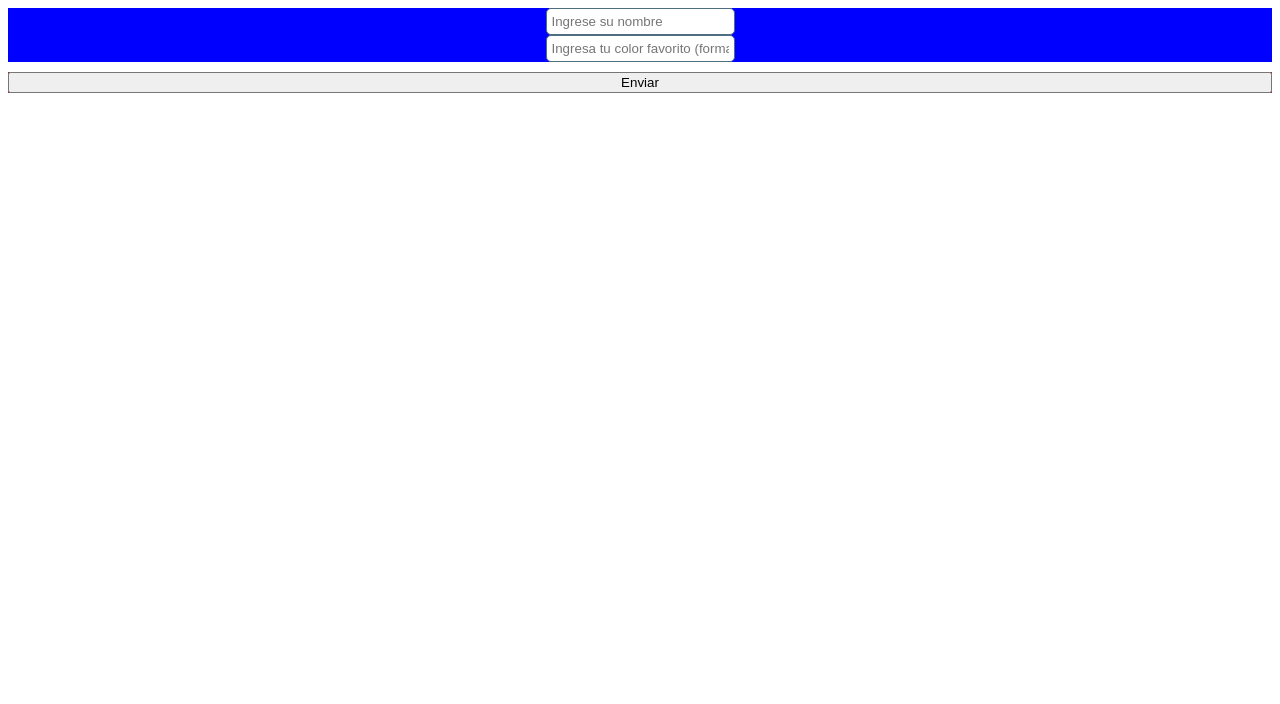
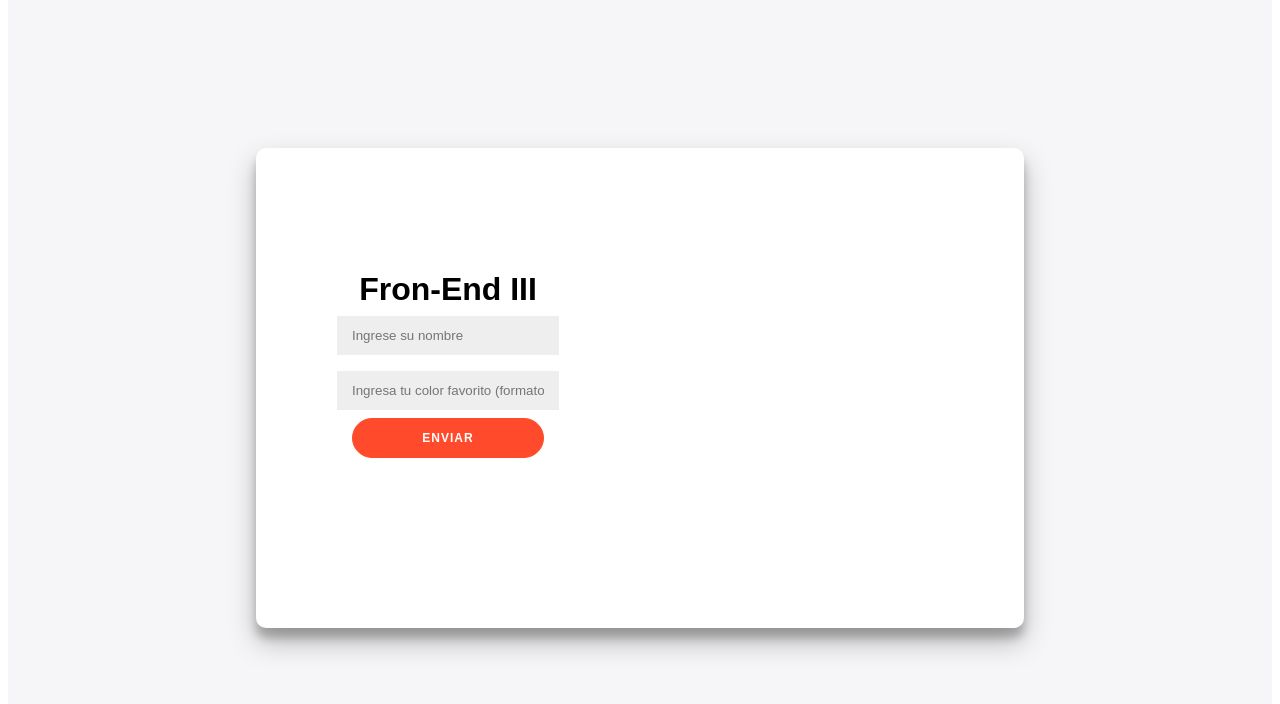
Before and after one commit to Rafaamaya/primer-entregable-front-end-III, a React (Vite) app: page / in a window 1280 px wide. Shown: the top 704 px of the page. Built offline with nearby package versions, Linux system fonts and the light colour scheme.

Commit message:
sd agregaron los estilos correspondientes

```diff
--- a/src/Formulario.jsx
+++ b/src/Formulario.jsx
@@ -2,8 +2,16 @@ import React, { useState } from "react";
 import Card from "./components/Card/Card";
 import TextInput from "./components/TextInput/TextInput";
 import { objeto } from "./constant/Objeto";
+import {
+  Body,
+  Button,
+  Container,
+  FormContainer,
+  H1,
+  OverlayContainer,
+} from "./FormularioStyled";
 
-const inputObjet = objeto
+const inputObjet = objeto;
 
 const Formulario = () => {
   const [values, setValues] = useState({ nombre: "", color: "" });
@@ -28,17 +36,10 @@ const Formulario = () => {
   };
 
   return (
-    <>
-      <form
-        id="login-form"
-        onSubmit={handleSubmit}
-        style={{
-          backgroundColor: "blue",
-          display: "flex",
-          flexDirection: "column",
-          alignItems: "center",
-        }}
-      >
+    <Body>
+      <Container>
+        <FormContainer id="login-form" onSubmit={handleSubmit}>
+          <H1>Fron-End III</H1>
           {inputObjet.map((field) => (
             <TextInput
               key={field.id}
@@ -48,24 +49,20 @@ const Formulario = () => {
               onChange={handleChange}
             />
           ))}
-      </form>
-      <div
-        style={{
-          display: "flex",
-          backgroundColor: "brown",
-          flexDirection: "column",
-          margin: "10px 0px",
-        }}
-      >
-        <button form="login-form" btn="submit">
+          <Button form="login-form" btn="submit">
             Enviar
-        </button>
-      </div>
+          </Button>
+        </FormContainer>
         {validacion && (
           <h2>"Por favor chequea que la información sea correcta"</h2>
         )}
-      {showCard && <Card name={values.nombre} colour={values.color} />}
-    </>
+        {showCard && (
+          <OverlayContainer>
+            <Card name={values.nombre} colour={values.color} />
+          </OverlayContainer>
+        )}
+      </Container>
+    </Body>
   );
 };
 
--- a/src/FormularioStyled.js
+++ b/src/FormularioStyled.js
@@ -1 +1,66 @@
 import styled, { css } from "styled-components";
+
+export const Body = styled.div`
+  background: #f6f5f7;
+  display: flex;
+  justify-content: center;
+  align-items: center;
+  flex-direction: column;
+  font-family: "Montserrat", sans-serif;
+  height: 100vh;
+  margin: -20px 0 50px;
+`;
+
+export const Container = styled.div`
+  background-color: #fff;
+  border-radius: 10px;
+  box-shadow: 0 14px 28px rgba(0, 0, 0, 0.25), 0 10px 10px rgba(0, 0, 0, 0.22);
+  position: relative;
+  width: 768px;
+  max-width: 100%;
+  min-height: 480px;
+`;
+
+export const FormContainer = styled.form`
+  position: absolute;
+  height: 90%;
+  position: absolute;
+  display: flex;
+  width: 50%;
+  flex-direction: column;
+  justify-content: center;
+  align-items: center;
+`;
+
+export const Button = styled.button`
+  border-radius: 20px;
+  border: 1px solid #ff4b2b;
+  background-color: #ff4b2b;
+  color: #ffffff;
+  font-size: 12px;
+  font-weight: bold;
+  padding: 12px 45px;
+  letter-spacing: 1px;
+  text-transform: uppercase;
+  transition: transform 80ms ease-in;
+  left: 0;
+  width: 50%;
+  z-index: 2;
+`;
+export const OverlayContainer = styled.div`
+  background: #ff416c;
+  background: -webkit-linear-gradient(to right, #ff4b2b, #ff416c);
+  background: linear-gradient(to right, #ff4b2b, #ff416c);
+  position: absolute;
+  left: 50%;
+  width: 50%;
+  height: 100%;
+  color: #ffffff;
+  display: flex;
+  align-items: center;
+  justify-content: center;
+`;
+export const H1 = styled.h1`
+	font-weight: bold;
+	margin: 0;
+`;
--- a/src/components/Card/Card.jsx
+++ b/src/components/Card/Card.jsx
@@ -1,10 +1,11 @@
 import React from "react";
+import { H1, P } from "./CardStyle";
 
 const Card = ({ name, colour }) => {
   return (
     <div>
-      <p>hola {name}!</p>
-      <p>Sabemos que tu color favorito es:</p>
+      <H1>Hola {name}!</H1>
+      <P>Sabemos que tu color favorito es:</P>
       <div style={{backgroundColor:colour}}>
         <p>{colour}</p>
       </div>
--- /dev/null
+++ b/src/components/Card/CardStyle.js
@@ -0,0 +1,11 @@
+import styled, { css } from "styled-components";
+
+export const H1 = styled.h1`
+	font-weight: bold;
+	margin: 0;
+`;
+export const P = styled.p`
+	font-size: 14px;
+	font-weight: 100;
+	letter-spacing: 2.5px;
+`;
--- a/src/components/TextInput/TextInputStyle.js
+++ b/src/components/TextInput/TextInputStyle.js
@@ -1,8 +1,9 @@
 import styled, { css } from "styled-components";
 
 export const InputStyle = styled.input`
-  padding: 5px;
-  border-radius: 5px;
-  outline: none;
-  border: 1px solid #4E6E81;
+	background-color: #eee;
+	border: none;
+	padding: 12px 15px;
+	margin: 8px 0;
+	width: 50%;
 `;
```
Lines whose indentation alone changed are shown as unchanged.
